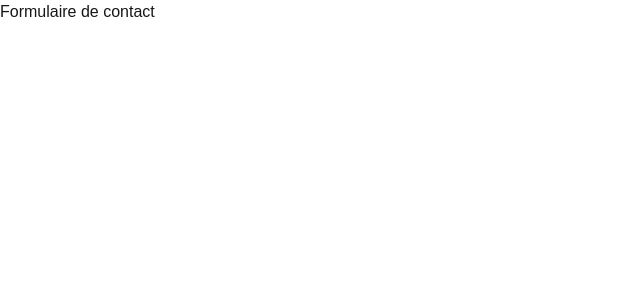
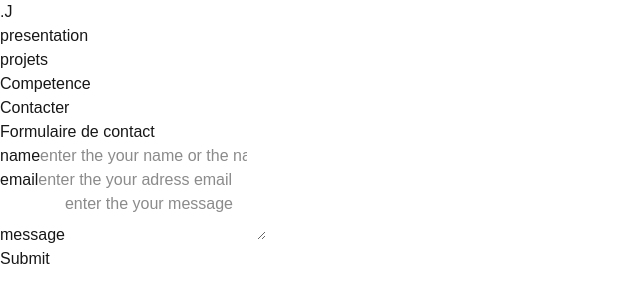
Before and after one commit to alandarryl/nextjs-portfolio, a Next.js app: page /contact in a window 1280 px wide. Shown: the top 302 px of the page, without its empty margins (0-640 px from the left). Built offline with nearby package versions, Linux system fonts and the light colour scheme.

Commit message:
contact working and the navbar have been structure

```diff
--- a/src/app/contact/page.jsx
+++ b/src/app/contact/page.jsx
@@ -1,8 +1,15 @@
-import React from 'react'
+import React from 'react';
+import { messageFields } from '@/utils/formFields';
+import { messageApi } from '@/utils/apiUrl';
+
+import DynamicForm from '@/components/dynamicForm';
 
 function page() {
     return (
-        <div>Formulaire de contact</div>
+        <div>
+            <h2>Formulaire de contact</h2>
+            <DynamicForm fields={messageFields} endpoint={messageApi} />
+        </div>
     )
 }
 
--- a/src/app/dashboard/page.jsx
+++ b/src/app/dashboard/page.jsx
@@ -0,0 +1,9 @@
+import React from 'react'
+
+function page() {
+  return (
+    <div>page</div>
+  )
+}
+
+export default page
--- a/src/app/education/page.jsx
+++ b/src/app/education/page.jsx
@@ -0,0 +1,9 @@
+import React from 'react'
+
+function page() {
+  return (
+    <div>page</div>
+  )
+}
+
+export default page
--- a/src/app/experience/page.jsx
+++ b/src/app/experience/page.jsx
@@ -0,0 +1,9 @@
+import React from 'react'
+
+function page() {
+  return (
+    <div>page</div>
+  )
+}
+
+export default page
--- a/src/app/layout.js
+++ b/src/app/layout.js
@@ -1,5 +1,7 @@
 import { Geist, Geist_Mono } from "next/font/google";
 import "./globals.css";
+
+import NavBar from "@/components/NavBar";
 
 const geistSans = Geist({
   variable: "--font-geist-sans",
@@ -22,6 +24,7 @@ export default function RootLayout({ children }) {
       <body
         className={`${geistSans.variable} ${geistMono.variable} antialiased`}
       >
+      <NavBar/>
         {children}
       </body>
     </html>
--- a/src/app/page.js
+++ b/src/app/page.js
@@ -3,7 +3,13 @@ import Image from "next/image";
 export default function Home() {
   return (
     <div className="flex min-h-screen items-center justify-center bg-zinc-50 font-sans dark:bg-black">
-      Jonathan portfolio
+      <div className="text-container" >
+        <h2>Bonjour, je suis <span>Developer Full-stack</span> </h2>
+        <p>je suis un <span>Jonathan Okana</span> </p>
+      </div>
+      <div className="image-container" >
+        imager here
+      </div>
     </div>
   );
 }
--- a/src/app/presentation/page.jsx
+++ b/src/app/presentation/page.jsx
@@ -0,0 +1,9 @@
+import React from 'react'
+
+function page() {
+  return (
+    <div>page</div>
+  )
+}
+
+export default page
--- a/src/app/project/page.jsx
+++ b/src/app/project/page.jsx
@@ -0,0 +1,9 @@
+import React from 'react'
+
+function page() {
+  return (
+    <div>page</div>
+  )
+}
+
+export default page
--- a/src/app/skills/page.jsx
+++ b/src/app/skills/page.jsx
@@ -0,0 +1,9 @@
+import React from 'react'
+
+function page() {
+  return (
+    <div>page</div>
+  )
+}
+
+export default page
--- a/src/components/dynamicForm.jsx
+++ b/src/components/dynamicForm.jsx
@@ -69,6 +69,7 @@ function DynamicForm({ fields, endpoint }) {
                 name={field.name}
                 required={field.required}
                 onChange={handleChange}
+                placeholder={field.placeholder}
                 />
             ) : field.type === "select" ? (
                 <select
@@ -86,6 +87,7 @@ function DynamicForm({ fields, endpoint }) {
                 <input
                 type={field.type}
                 name={field.name}
+                placeholder={field.placeholder}
                 required={field.required}
                 onChange={handleChange}
                 />
--- a/src/components/navBar.jsx
+++ b/src/components/navBar.jsx
@@ -0,0 +1,18 @@
+import React from 'react';
+import Link from 'next/link';
+
+function NavBar() {
+    return (
+        <nav>
+            <h2>.J</h2>
+            <ul className='nav-items' >
+                <Link href="./presentation" ><li className='item' >presentation </li> </Link>
+                <Link href="./project" ><li className='item' >projets </li> </Link>
+                <Link href="./skills" ><li className='item' >Competence </li> </Link>
+                <Link href="./contact" ><li className='item' >Contacter </li> </Link>
+            </ul>
+        </nav>
+    )
+}
+
+export default NavBar;
```
